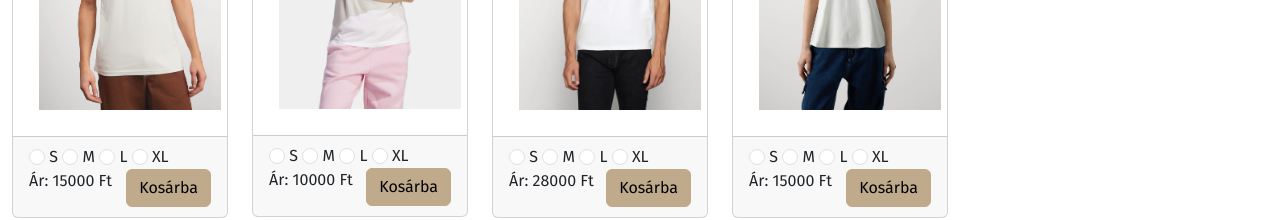
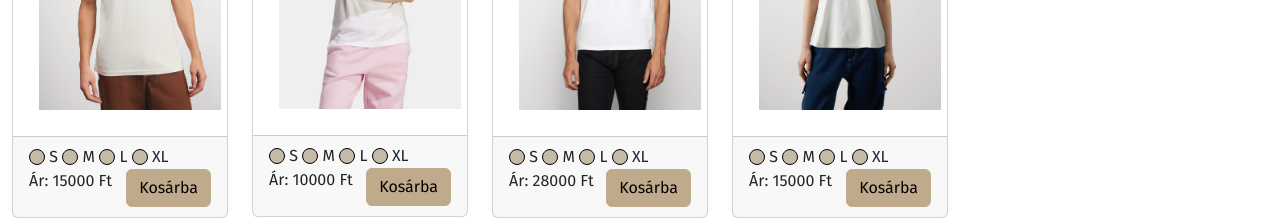
Before and after one commit to HalaszGergo2/WebaruhazListaMuveletek, a plain HTML site: page index.html in a window 1280 px wide. Shown: the part 735-955 px from the top of the page. Drawn offline with nearby package versions, Linux system fonts and the light colour scheme.

Commit message:
radio stilus

```diff
--- a/style.css
+++ b/style.css
@@ -130,3 +130,7 @@ footer {
   color: black;
   border: 1px solid #bfaa8c;
 }
+#radio1, #radio2, #radio3, #radio4{
+  background-color: #c5b9a8;
+  border: 0.5px solid black;
+}
```
